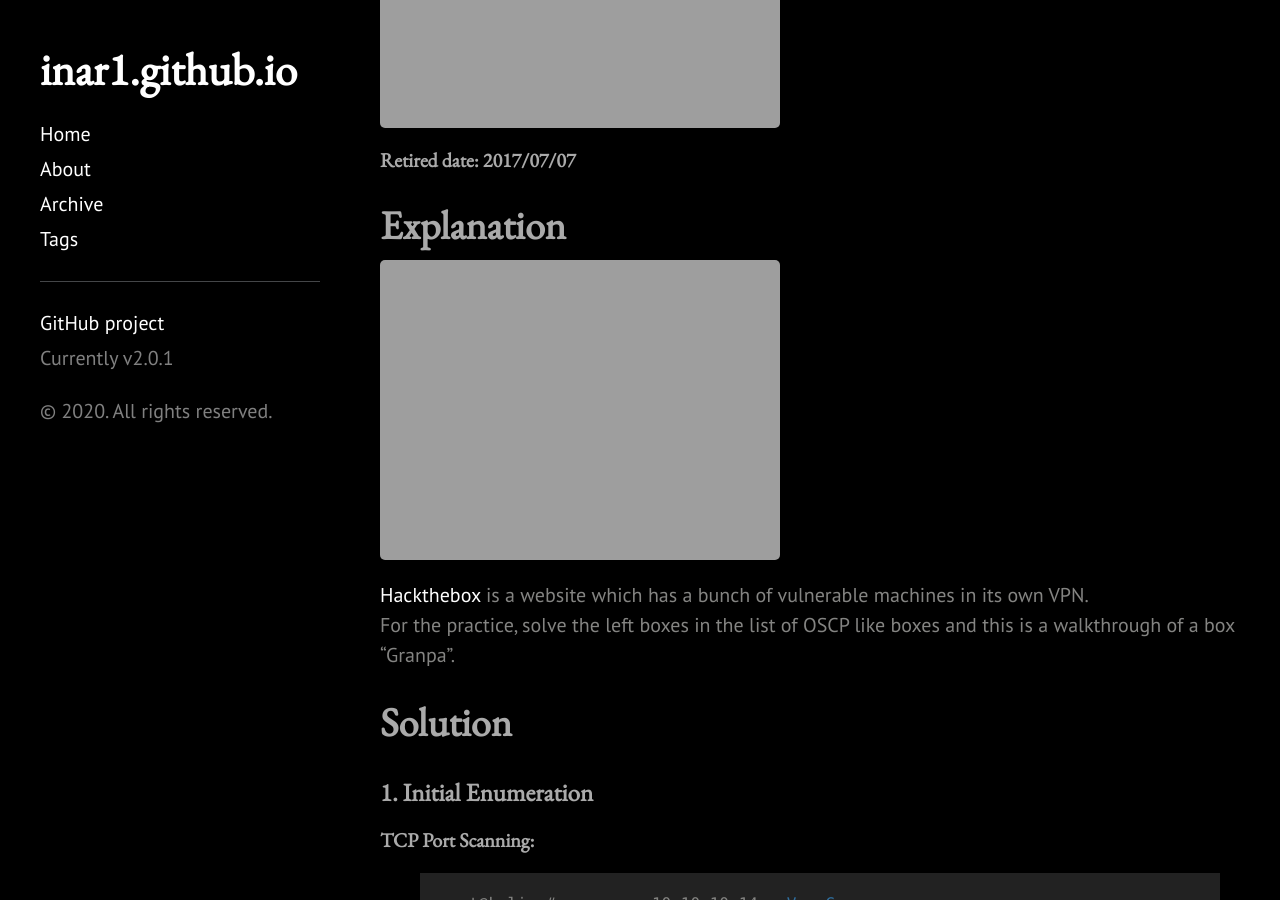
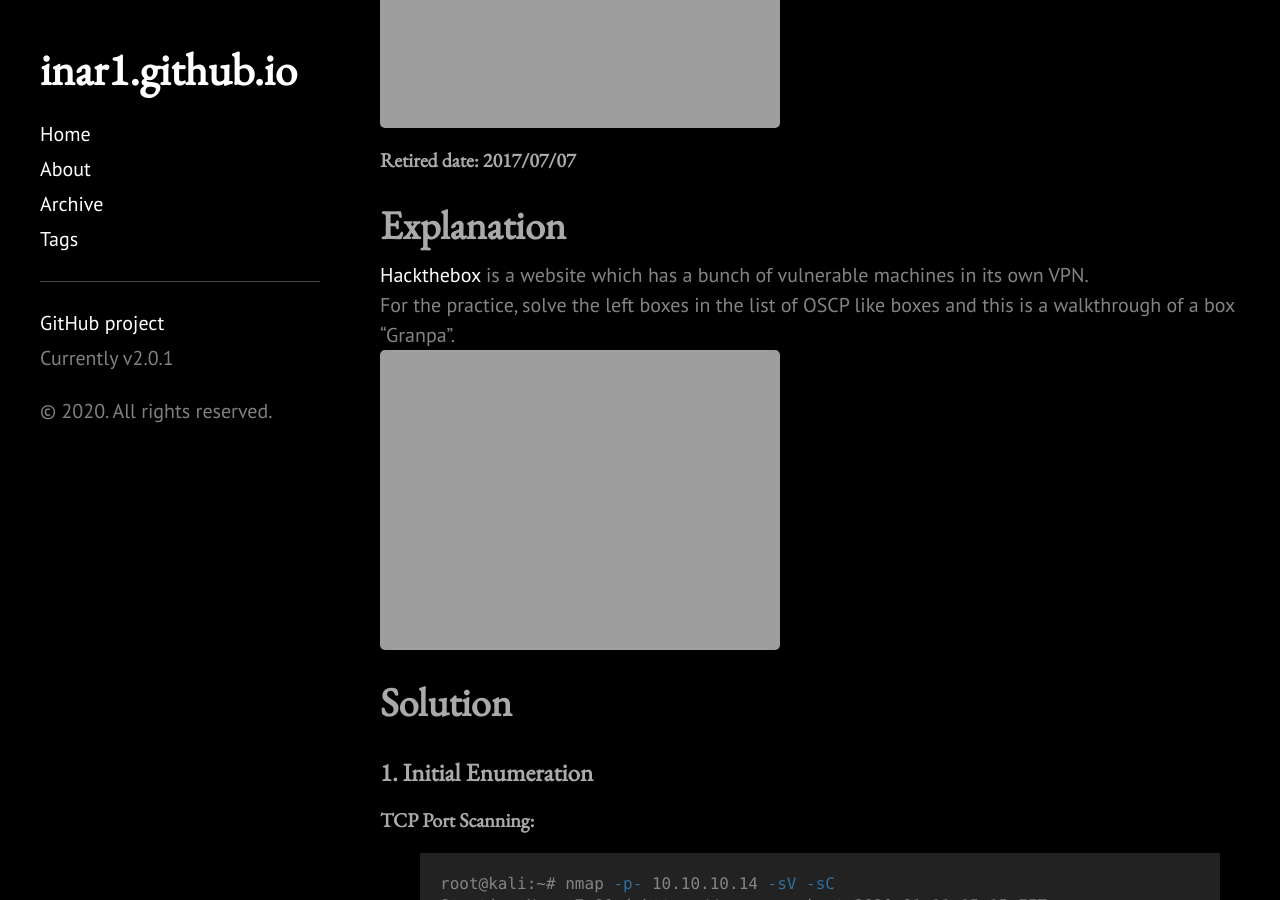
Before and after one commit to 1n4r1/1n4r1.github.io, a Jekyll site: the page built from _posts/2020-01-12-Hackthebox-Granpa-Walkthrough.md, in a window 1280 px wide and 900 px high, scrolled down 352 px. Built offline with Jekyll 4.4.1, drawn with Linux system fonts in a browser that asks for light colours; a style sheet for code colours, icons or effects is not loaded.

Commit message:
change the place of image

```diff
--- a/_posts/2020-01-12-Hackthebox-Granpa-Walkthrough.md
+++ b/_posts/2020-01-12-Hackthebox-Granpa-Walkthrough.md
@@ -8,9 +8,9 @@ categories: HackTheBox
 #### Retired date: 2017/07/07
 
 # Explanation
-![placeholder](https://inar1.github.io/public/images/general/oscp_like_box.png)
 <a href="https://www.hackthebox.eu">Hackthebox</a> is a website which has a bunch of vulnerable machines in its own VPN.<br>
 For the practice, solve the left boxes in the list of OSCP like boxes and this is a walkthrough of a box "Granpa".<br>
+![placeholder](https://inar1.github.io/public/images/general/oscp_like_box.png)
 
 # Solution
 ### 1. Initial Enumeration
```
